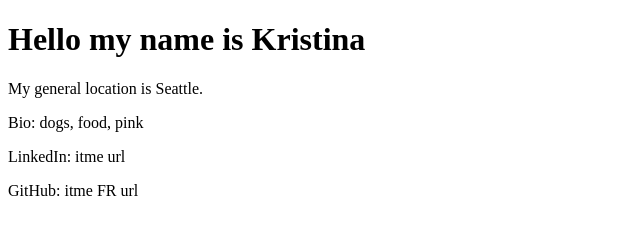
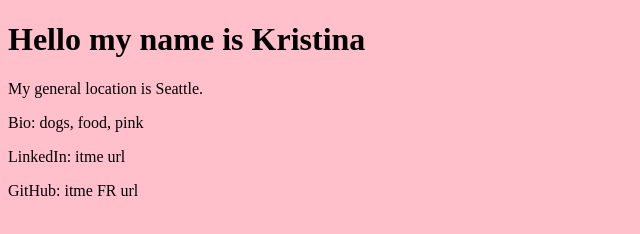
Before and after one commit to KGlinoga/HTML-from-node, a website: page input.html in a window 1280 px wide. Shown: the whole page, without its empty margins (0-640 px from the left). Drawn offline with Linux system fonts and the light colour scheme.

Commit message:
CSS file linked

```diff
--- /dev/null
+++ b/assets/style.css
@@ -0,0 +1,3 @@
+body {
+    background-color: pink;
+}
--- a/input.html
+++ b/input.html
@@ -4,6 +4,7 @@
         <meta charset="UTF-8">
         <meta http-equiv="X-UA-Compatible" content="IE=edge">
         <meta name="viewport" content="width=device-width, initial-scale=1.0">
+        <link rel="stylesheet" href="./assets/style.css">
         <title>HTML from node.js</title>
     </head>
     <body>
```
Also changed, not shown: template.html (+1 -0 lines).
